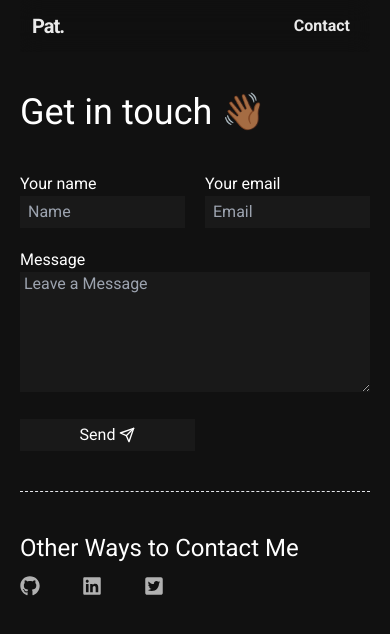
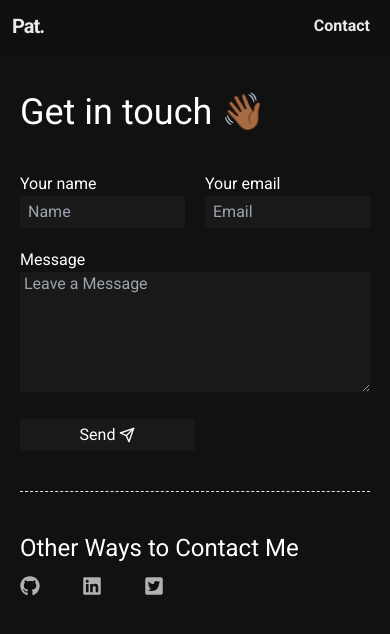
Before and after one commit to snowsneakers/another-portfolio, a Next.js app: page /contact in a window 390 px wide. Shown: the top 634 px of the page. Built offline with nearby package versions, Linux system fonts and the light colour scheme.

Commit message:
fixed form padding mobile

```diff
--- a/pages/contact.js
+++ b/pages/contact.js
@@ -3,10 +3,12 @@ import Header from "../components/Header";
 import Socials from "../components/Socials";
 const Contact = () => {
      return (
-          <main className="container-xl w-full md:w-[880px] mx-auto px-5 md:px-0">
+          <main className="container-xl w-full md:w-[880px] mx-auto md:px-0">
                <Header />
-               <Form />
-               <Socials />
+               <div className="px-5 md:px-0">
+                    <Form />
+                    <Socials />
+               </div>
           </main>
      );
 };
```
